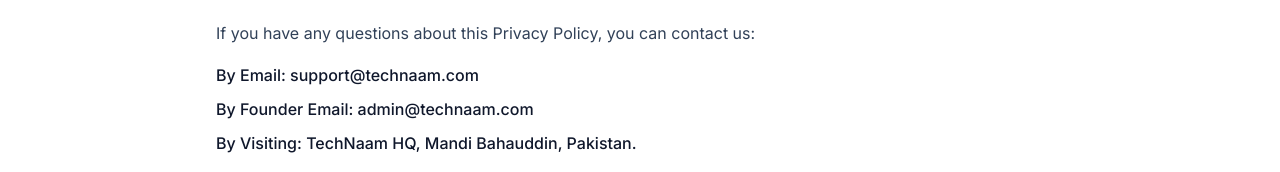
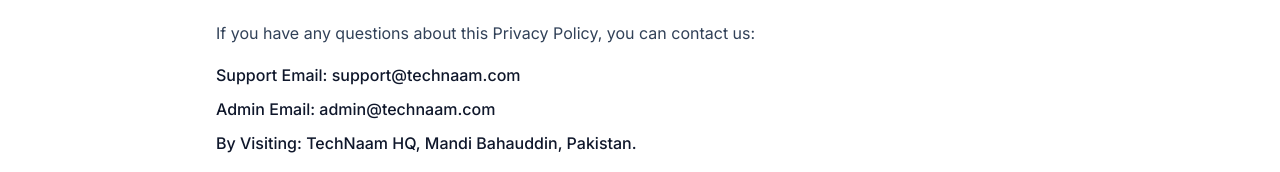
Before and after one commit to atta808/technaamwebsite, a Next.js app: page /privacy in a window 1280 px wide. Shown: the part 1449-1621 px from the top of the page. Built offline with nearby package versions, Linux system fonts and the light colour scheme.

Commit message:
Added privacy update final

```diff
--- a/src/app/privacy/page.tsx
+++ b/src/app/privacy/page.tsx
@@ -130,8 +130,8 @@
               contact us:
             </p>
             <ul className="mt-4 space-y-2 font-medium text-slate-900">
-              <li>By Email: support@technaam.com</li>
-              <li>By Founder Email: admin@technaam.com</li>
+              <li>Support Email: support@technaam.com</li>
+              <li>Admin Email: admin@technaam.com</li>
               <li>By Visiting: TechNaam HQ, Mandi Bahauddin, Pakistan.</li>
             </ul>
           </section>
```
